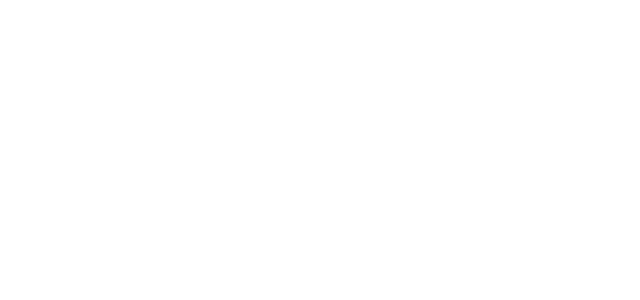
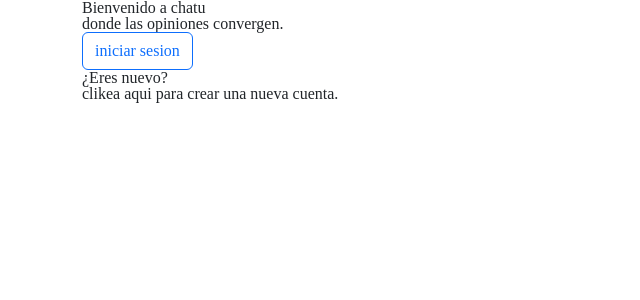
Before and after one commit to miguelcastrozz/Project-Chatu, a React (Create React App) app in the folder frontend/: page / in a window 1280 px wide. Shown: the top 300 px of the page, without its empty margins (0-640 px from the left). Built offline with nearby package versions, Linux system fonts and the light colour scheme.

Commit message:
I starte to rework the front-end

```diff
--- /dev/null
+++ b/frontend/src/components/Botones.jsx
@@ -0,0 +1,13 @@
+import Button from "react-bootstrap/Button";
+
+export default function Botones({ children }) {
+  const styles = {
+    margin: "0px auto",
+  };
+
+  return (
+    <Button style={styles} variant="outline-primary">
+      {children}
+    </Button>
+  );
+}
--- /dev/null
+++ b/frontend/src/components/input.jsx
@@ -0,0 +1 @@
+im
--- /dev/null
+++ b/frontend/src/components/subtitulo.jsx
@@ -0,0 +1,3 @@
+export default function Subtitulo({ children }) {
+  return <h2>{children}</h2>;
+}
--- /dev/null
+++ b/frontend/src/components/titulo.jsx
@@ -0,0 +1,3 @@
+export default function Titulo({ children }) {
+  return <h1> {children}</h1>;
+}
--- /dev/null
+++ b/frontend/src/components/vinculos.jsx
@@ -0,0 +1,15 @@
+import { useNavigate } from "react-router-dom";
+
+export default function Vinculos({ children, direccion }) {
+  const navigate = useNavigate();
+
+  function redirigir() {
+    navigate(`/${direccion}`);
+  }
+
+  return (
+    <p className="Link" onClick={redirigir}>
+      {children}
+    </p>
+  );
+}
--- a/frontend/src/style-sheets/app.css
+++ b/frontend/src/style-sheets/app.css
@@ -1,46 +1,3 @@
 nav {
   color: white;
 }
-
-.formulario {
-  border: 25px;
-  padding: 25px 75px;
-}
-
-.principal {
-  margin: auto;
-  border: 2px solid white;
-  height: 35rem;
-  width: 60rem;
-  position: absolute;
-  left: 0.1%;
-  right: 0.1%;
-  background-color: var(--main-color);
-}
-
-.Login {
-  margin: auto;
-  border: 2px solid white;
-  height: 35rem;
-  width: 60rem;
-  position: absolute;
-  left: 0.1%;
-  right: 0.1%;
-  background-color: var(--main-color);
-}
-
-.cajas {
-  animation-name: "appear";
-  animation-duration: 3s;
-}
-
-@keyframes appear {
-  from {
-    opacity: 0;
-    width: 0;
-  }
-  to {
-    opacity: 1;
-    width: 24%;
-  }
-}
--- a/frontend/src/views/Inicio.jsx
+++ b/frontend/src/views/Inicio.jsx
@@ -1,3 +1,22 @@
+import { Container } from "react-bootstrap";
+
+import Botones from "../components/Botones";
+import Titulo from "../components/titulo";
+import Subtitulo from "../components/subtitulo";
+import Vinculos from "../components/vinculos";
+
 export default function Inicio() {
-  return <></>;
+  return (
+    <>
+      <Container>
+        <Titulo>Bienvenido a chatu</Titulo>
+        <Subtitulo>donde las opiniones convergen.</Subtitulo>
+        <Botones>iniciar sesion</Botones>
+        <p>¿Eres nuevo?</p>
+        <Vinculos direccion="Login">
+          clikea aqui para crear una nueva cuenta.
+        </Vinculos>
+      </Container>
+    </>
+  );
 }
--- a/frontend/src/views/Login.jsx
+++ b/frontend/src/views/Login.jsx
@@ -1,8 +1,11 @@
-
+import Container from 'react-bootstrap/Container';
 
 export default function Login() {
   return (
     <>
+      <Container>
+
+      </Container>
     </>
   );
 }
--- a/frontend/src/views/Registro.jsx
+++ b/frontend/src/views/Registro.jsx
@@ -1,7 +1,19 @@
+import Container  from "react-bootstrap/Container";
+
+import Botones from "../components/Botones";
+import Titulo from "../components/titulo";
+import Vinculos from "../components/vinculos";
+
 
 export default function Registro() {
   return (
     <>
+     <Container>
+        <Titulo>¡Hola!</Titulo>
+
+        <Botones>iniciar sesion</Botones>
+
+      </Container>
     </>
   );
 }
```
Also changed, not shown: frontend/src/index.js (+5 -3 lines), 1 other file (tests, documents, lock files or other folders).
